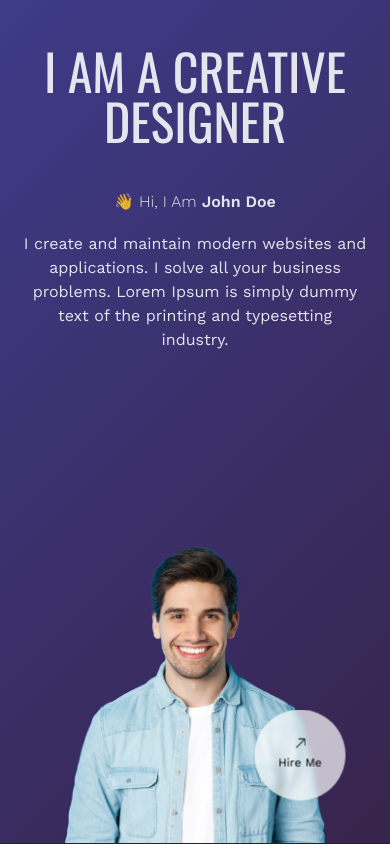
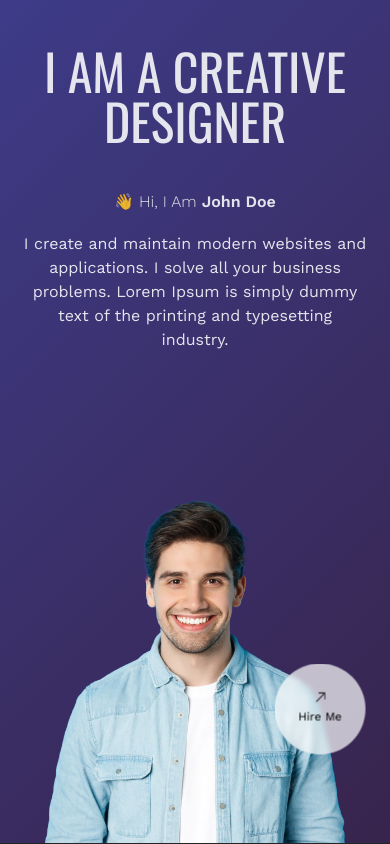
Before and after one commit to ShariqAnsari88/portfolio-2023, a React (Vite) app: page / in a window 390 px wide. Shown: the top 844 px of the page. Built offline with nearby package versions, Linux system fonts and the light colour scheme.

Commit message:
man image size changed for mobile

```diff
--- a/src/components/HeroBanner.jsx
+++ b/src/components/HeroBanner.jsx
@@ -88,7 +88,7 @@ const HeroBanner = () => {
                 {/* NUMBER BLOCK END */}
 
                 {/* PERSON BLOCK START */}
-                <div className="w-[260px] md:w-[360px] 2xl:w-[475px] absolute bottom-0 left-[50%] -translate-x-1/2">
+                <div className="w-[300px] md:w-[360px] 2xl:w-[475px] absolute bottom-0 left-[50%] -translate-x-1/2">
                     <img src={man} alt="" />
 
                     {/* HIRE ME BUTTON START */}
```
